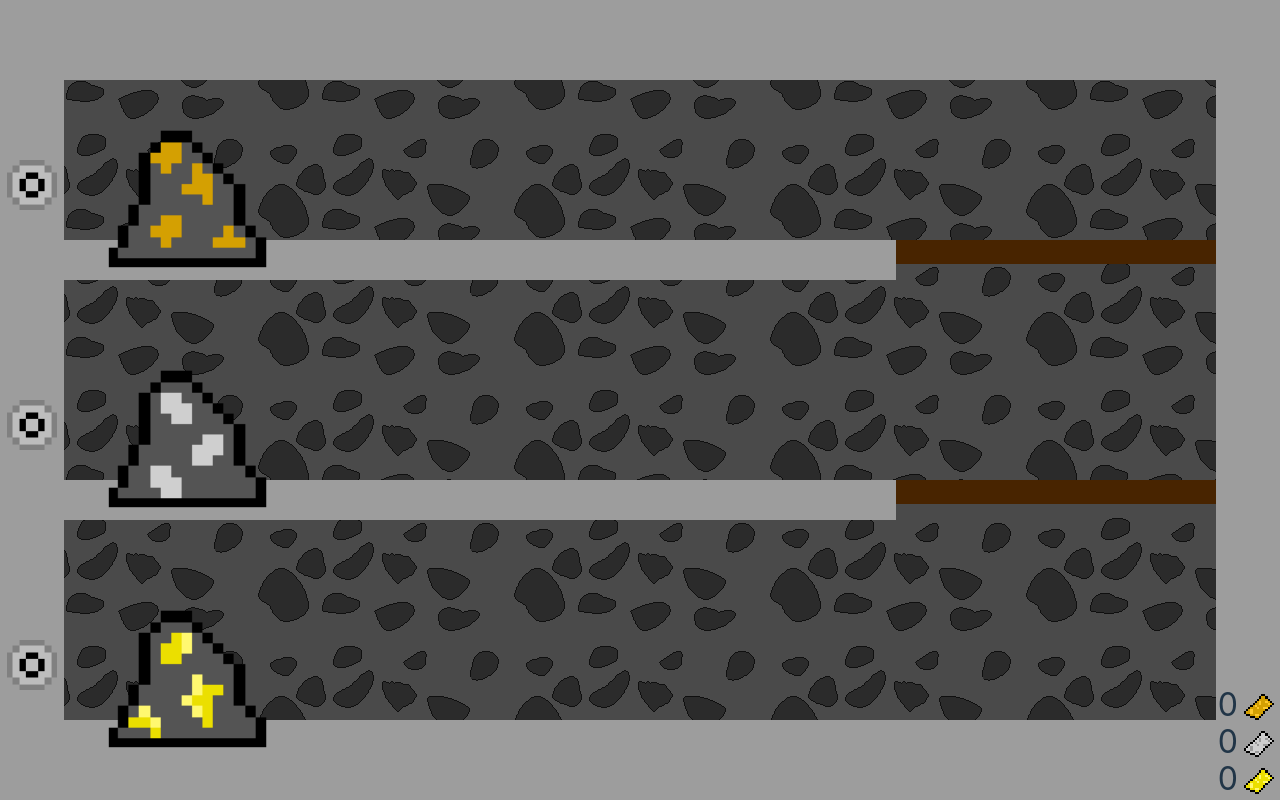
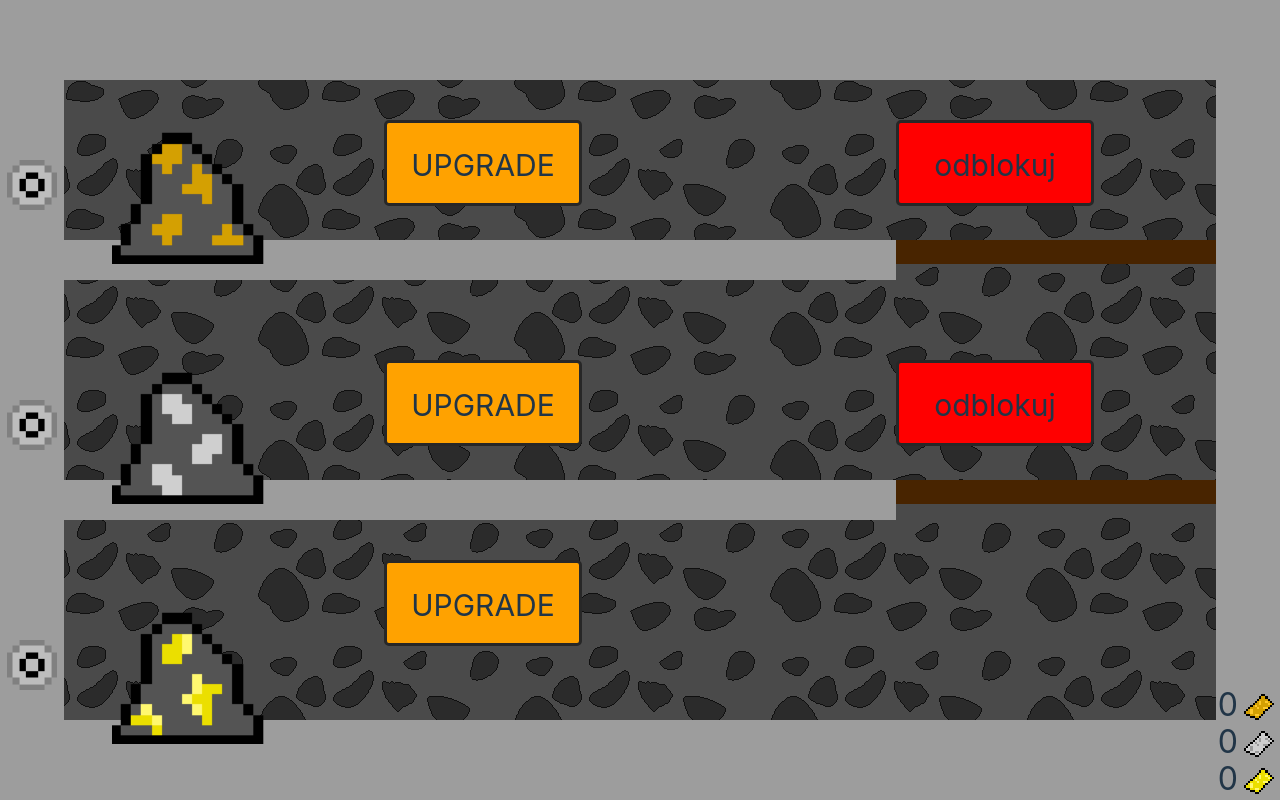
Before and after one commit to LestarDev/Hackathon, a React (Vite) app in the folder Hackathon/: page / in a window 1280 px wide. Both pictures are taken after a click on the element 224 px from the left and 560 px from the top of the page. Built offline with nearby package versions, Linux system fonts and the light colour scheme.

Commit message:
costam14niedziala_bartkowi

```diff
--- a/Hackathon/src/components/pages/asteroid.css
+++ b/Hackathon/src/components/pages/asteroid.css
@@ -1,5 +1,5 @@
 
-.background{
+.background1{
     background-image: url('./../../assets/space_bg.png');
     width: 100%;
     height: 100vh;
--- a/Hackathon/src/components/pages/asteroid.tsx
+++ b/Hackathon/src/components/pages/asteroid.tsx
@@ -11,7 +11,7 @@ const Asteroid = () => {
     const xd = useCurrency();
     return (
 
-        <div className='background'>
+        <div className='background1'>
             <div className='rocket'>
                 <img alt='rocket' src={rocketimg} onClick={(e: React.MouseEvent<HTMLElement>)=>{
                     xd.moveToPage("rocket")
--- a/Hackathon/src/components/pages/mine.css
+++ b/Hackathon/src/components/pages/mine.css
@@ -62,7 +62,7 @@ left: 0;
 z-index: 2;
 }
 .copperOre{
-    scale: 1.30;
+    scale: 1.25;
 position: absolute;
 
 left: 10%;
@@ -70,7 +70,7 @@ top: 15%;
 z-index: 3;
 }
 .ironOre{
-    scale: 1.30;
+    scale: 1.25;
     position: absolute;
 
     left: 10%;
@@ -78,7 +78,7 @@ z-index: 3;
     z-index: 3;
 }
 .goldOre{
-    scale: 1.30;
+    scale: 1.25;
     position: absolute;
 
     left: 10%;
@@ -106,24 +106,115 @@ top: 60%;
 right: 0;
 }
 
-.upgrade1{
+.level1{
    position: absolute;
     z-index: 3;
     height: 50px;
     width: 50px;
     top: 20%;
 }
-.upgrade2{
+.level2{
     position: absolute;
      z-index: 3;
      height: 50px;
      width: 50px;
      top: 50%;
  }
- .upgrade3{
+ .level3{
     position: absolute;
      z-index: 3;
      height: 50px;
      width: 50px;
      top: 80%;
  }
+ .upgrade1{
+    text-align: center;
+    font-size: 30px;
+    left: 30%;
+    width: 15%;
+    position: absolute;
+    border-radius: 5px;
+    border: 3px solid rgb(39, 39, 39);
+    top: 15%;
+    height: 10vh;
+    background: rgb(255, 162, 0);
+ }
+ .upgrade2{
+    text-align: center;
+    font-size: 30px;
+    left: 30%;
+    width: 15%;
+    position: absolute;
+    border-radius: 5px;
+    border: 3px solid rgb(39, 39, 39);
+    top: 45%;
+    height: 10vh;
+    background: rgb(255, 162, 0);
+}
+.upgrade3{
+    text-align: center;
+    font-size: 30px;
+    left: 30%;
+    width: 15%;
+    position: absolute;
+    border-radius: 5px;
+    border: 3px solid rgb(39, 39, 39);
+    top: 70%;
+    height: 10vh;
+    background: rgb(255, 162, 0);
+}
+.cost1{
+
+}
+
+ @media screen and (max-width: 1100px) {
+        .copperOre,.ironOre,.goldOre{
+            scale: 0.75;
+        }
+  }
+  @media screen and (max-height: 750px) {
+    .copperOre,.ironOre,.goldOre{
+        scale: 0.75;
+    }
+}
+.cost1{
+position: absolute;
+z-index: 3;
+left: 60%;
+top: 30%;
+}
+
+.cost1 div{
+    display: flex;
+    align-items: center;
+    margin: 5px;
+}
+
+.cost1 div span{
+    font-size: 32px;
+    margin-right: 5px;
+}
+.odblokuj1{
+    background-color: red;
+    text-align: center;
+    font-size: 30px;
+    left: 70%;
+    width: 15%;
+    position: absolute;
+    border-radius: 5px;
+    border: 3px solid rgb(39, 39, 39);
+    top: 15%;
+    height: 10vh;
+}
+.odblokuj2{
+    background-color: red;
+    text-align: center;
+    font-size: 30px;
+    left: 70%;
+    width: 15%;
+    position: absolute;
+    border-radius: 5px;
+    border: 3px solid rgb(39, 39, 39);
+    top: 45%;
+    height: 10vh;
+}
--- a/Hackathon/src/components/pages/mine.tsx
+++ b/Hackathon/src/components/pages/mine.tsx
@@ -3,6 +3,10 @@ import copperOre from './../../assets/copperOre.png'
 import ironOre from './../../assets/ironOre.png'
 import goldOre from './../../assets/goldOre.png'
 import upgrade0 from './../../assets/upgrade0.png'
+//import copperIcon from "./../../../assets/big_miedz_item.png"
+//import ironIcon from "./../../../assets/big_zelazo_item.png"
+//import goldIcon from "./../../../assets/big_zloto_item.png"
+import './../../components/pages/layout/layout.css'
 const Mine = () => {
 
     function copperUpgrades():number{
@@ -24,18 +28,39 @@ const Mine = () => {
 
                 </div>
                 <img src={copperOre} className='copperOre' alt='copperOre'/>
+
+                <div className='upgrade1'>
+                    <p>UPGRADE</p>
+                </div>
+
+
+                <div className='odblokuj1'><p>odblokuj</p></div>
                 <div className='gate1'></div>
+
                 <div className='floor1'></div>
+
                 <img src={ironOre} className='ironOre' alt='ironOre'/>
+
+
+
+                <div className='upgrade2'>
+                    <p>UPGRADE</p>
+                </div>
+
+
+                <div className='odblokuj2'><p>odblokuj</p></div>
                 <div className='gate2'></div>
                 <div className='floor2'></div>
                 <img src={goldOre} className='goldOre' alt='goldOre'/>
-                <div className='leftWall'>
-                    <img className='upgrade1' src={upgrade0} alt='upgradeCopper'/>
-                    <img className='upgrade2' src={upgrade0} alt='upgradeIron'/>
-                    <img className='upgrade3' src={upgrade0} alt='upgradeGold'/>
+                                <div className='leftWall'>
+                                    <img className='level1' src={upgrade0} alt='upgradeCopper'/>
+                                    <img className='level2' src={upgrade0} alt='upgradeIron'/>
+                                    <img className='level3' src={upgrade0} alt='upgradeGold'/>
+                                </div>
+                <div className='upgrade3'>
+                    <p>UPGRADE</p>
                 </div>
-                <div className='floor'></div>
+    <div className='floor'></div>
 
         </div>
     )
```
